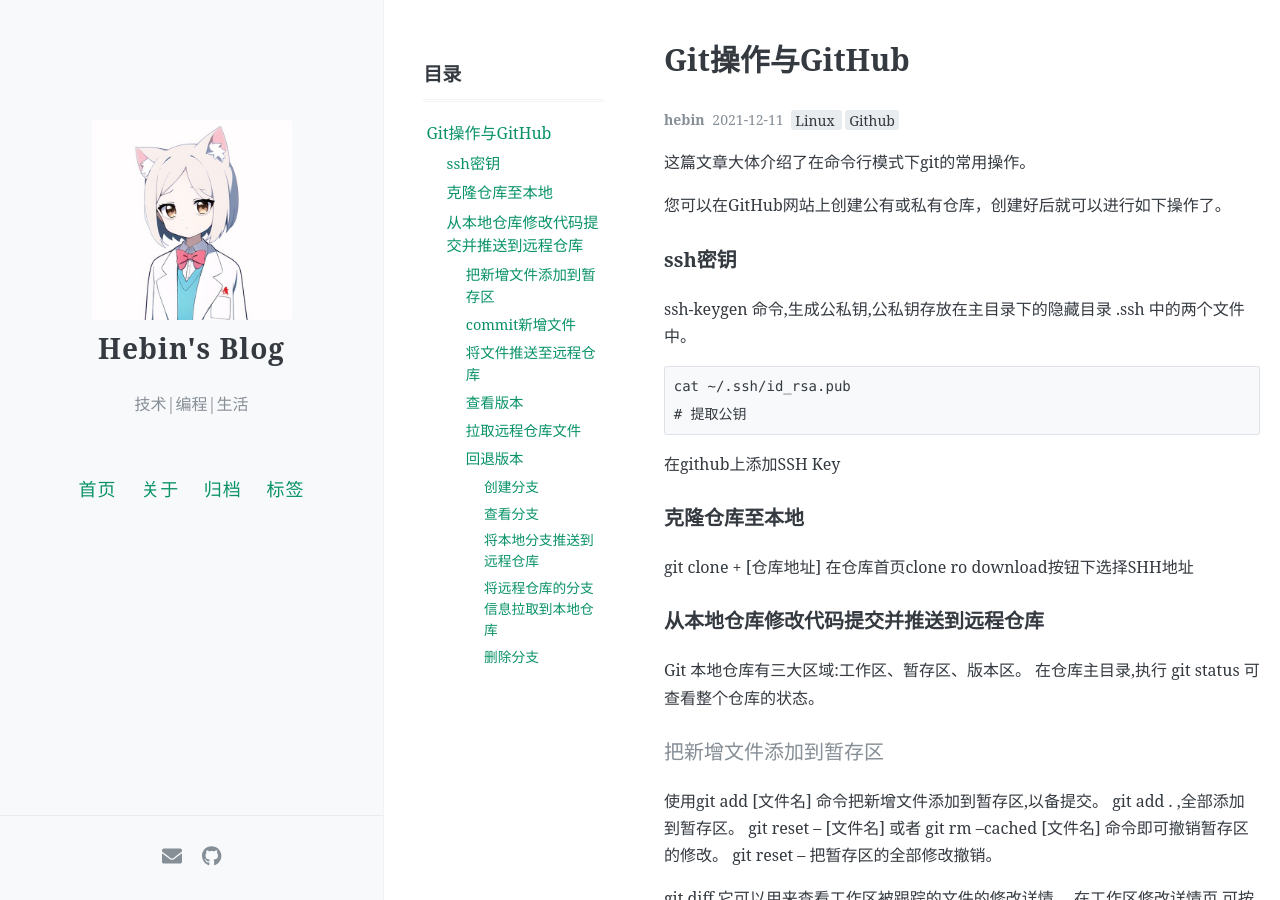
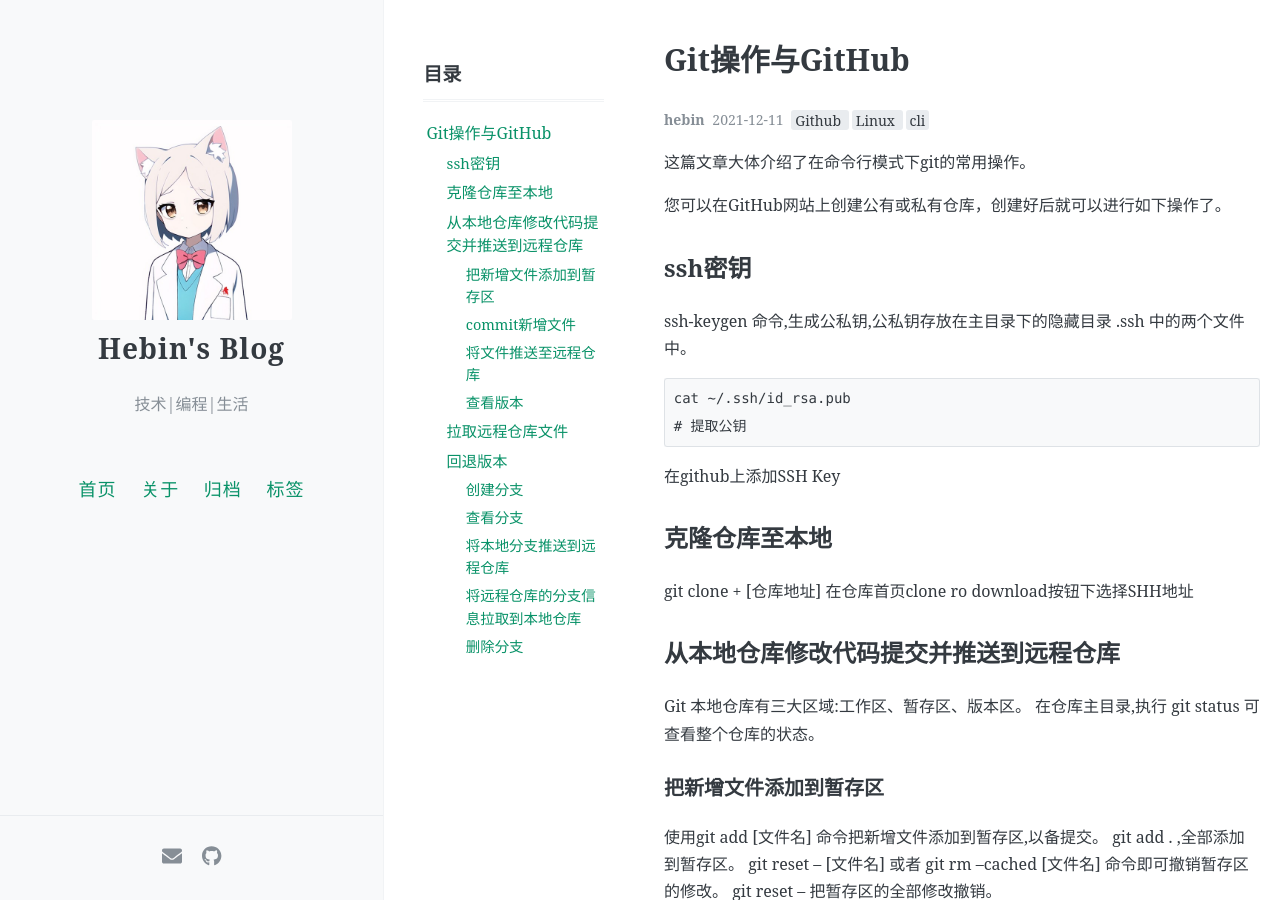
Before and after one commit to Hebin-zhang/Hebin-zhang.github.io, a Jekyll site: the page built from _posts/2021-12-11-Git操作与GitHub.md, in a window 1280 px wide and 900 px high. Built offline with Jekyll 4.4.1, drawn with Linux system fonts in a browser that asks for light colours; comment, search, counter and statistics services are not loaded.

Commit message:
Update 2021-12-11-Git操作与GitHub.md

````diff
--- a/_posts/2021-12-11-Git操作与GitHub.md
+++ b/_posts/2021-12-11-Git操作与GitHub.md
@@ -3,7 +3,7 @@
 title:      Git操作与GitHub
 date:       2021-12-11
 author:     hebin
-tags: [Linux, Github]
+tags: [Github, Linux, cli]
 comments: true
 toc: true
 ---
@@ -11,23 +11,23 @@
 这篇文章大体介绍了在命令行模式下git的常用操作。
 
 您可以在GitHub网站上创建公有或私有仓库，创建好后就可以进行如下操作了。
-### ssh密钥
+## ssh密钥
 ssh-keygen 命令,生成公私钥,公私钥存放在主目录下的隐藏目录 .ssh 中的两个文件中。
 ```
 cat ~/.ssh/id_rsa.pub
 # 提取公钥
 ```
 在github上添加SSH Key
-### 克隆仓库至本地
+## 克隆仓库至本地
 git clone + [仓库地址]
 在仓库首页clone ro download按钮下选择SHH地址
 
-### 从本地仓库修改代码提交并推送到远程仓库
+## 从本地仓库修改代码提交并推送到远程仓库
 
 Git 本地仓库有三大区域:工作区、暂存区、版本区。
 在仓库主目录,执行 git status 可查看整个仓库的状态。
 
-#### 把新增文件添加到暂存区
+### 把新增文件添加到暂存区
 使用git add [文件名] 命令把新增文件添加到暂存区,以备提交。
 git add . ,全部添加到暂存区。
 git reset -- [文件名] 或者 git rm --cached [文件名] 命令即可撤销暂存区的修改。
@@ -36,15 +36,15 @@
 git diff,它可以用来查看工作区被跟踪的文件的修改详情。
 在工作区修改详情页,可按 Q 退出此页面
 
-#### commit新增文件
+### commit新增文件
 
 git commit 命令把暂存区的修改提交到版本区,生成一个新的版本。
 
-#### 将文件推送至远程仓库
+### 将文件推送至远程仓库
 git push 推送到GitHub
 -f force强制推送
 
-#### 查看版本
+### 查看版本
 git status 查看仓库状态
 git log,查看版本区的提交历史记录
 
@@ -59,12 +59,12 @@
 |git log --graph |图示法显示提交历史|
 |git log --reverse |时间正序排列 |
 
-### 拉取远程仓库文件
+## 拉取远程仓库文件
 git pull,拉取远程仓库文件
 
 git remote add [主机名] [主仓库的地址],同步主仓库
 
-### 回退版本
+## 回退版本
 
 
 git reset --soft HEAD^ 撤销最近的一次提交,将修改还原到暂存区。
@@ -77,18 +77,18 @@
 |HEAD^^ |撤销2次提交|
 |HEAD~n|撤销n次|
 
-#### 创建分支
+### 创建分支
 
 git checkout -b [分支名] 创建分支并切换到新分支
 git checkout [分支名] 切换分支
 
-#### 查看分支
+### 查看分支
 
 git reflog,记录本地仓库所有分支的每一次版本变化。
 git branch -avv,查看全部分支信息
 
 
-#### 将本地分支推送到远程仓库
+### 将本地分支推送到远程仓库
 
 git push [主机名] [本地分支名]:[远程分支名] ,将本地分支推送到远程仓库的分支中
 若本地分支名字与远程分支名相同,可以省略 :[远程分支名]
@@ -96,11 +96,11 @@
 git push -u origin dev 在推送时就自动跟踪远程分支
 
 
-#### 将远程仓库的分支信息拉取到本地仓库
+### 将远程仓库的分支信息拉取到本地仓库
 
 git fetch,将远程仓库的分支信息拉取到本地仓库
 仅是更新本地远程分支信息,执行 git branch -avv 命令时,可查看到的 remotes 开头行的分支信息。
 
-#### 删除分支
+### 删除分支
 本地:git branch -d [本地分支名]
 远程:git push [主机名] --delete [远程分支名]
````
